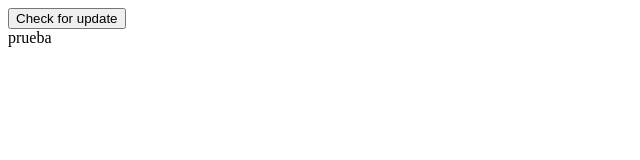
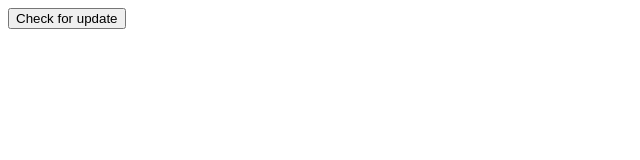
Before and after one commit to theguitxo/pruebapwa, an Angular app: page / in a window 1280 px wide. Shown: the top 160 px of the page, without its empty margins (0-640 px from the left). Built offline with nearby package versions, Linux system fonts and the light colour scheme.

Commit message:
Update app.component.html

```diff
--- a/src/app/app.component.html
+++ b/src/app/app.component.html
@@ -6,4 +6,3 @@
   <button (click)="update()">Actualizar</button>
 </div>
 }
-<div>prueba</div>
```
